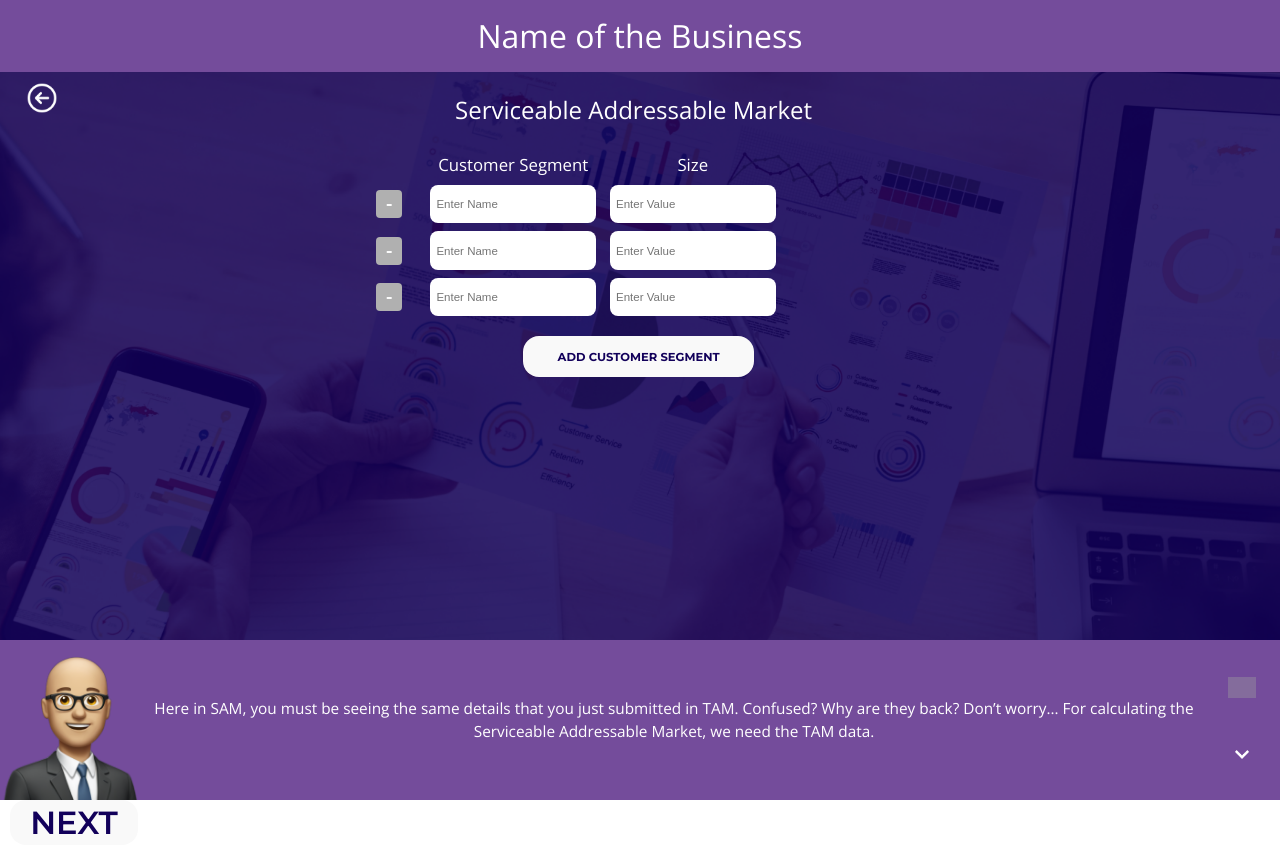
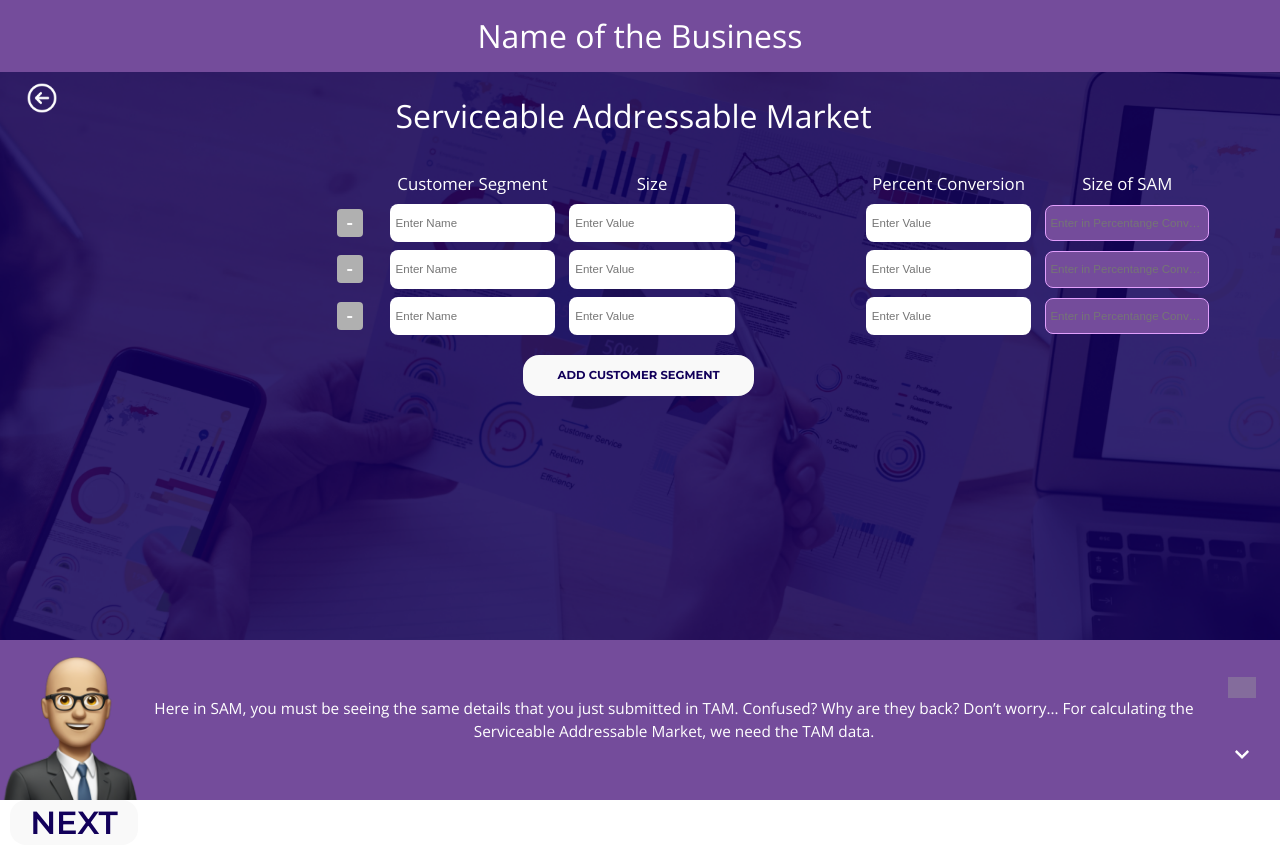
Before and after one commit to redxwelingkar/Biz-Sim-V2, a React (Vite) app: page /Biz-Sim-V2/sam-calculation in a window 1280 px wide. Built offline with nearby package versions, Linux system fonts and the light colour scheme; grey boxes are pictures that could not be loaded.

Commit message:
percentage and size of SAM column added functional pending

```diff
--- a/src/components/MainTable.tsx
+++ b/src/components/MainTable.tsx
@@ -5,18 +5,23 @@ import Size from './SizeCell';
 import NumberToWords from './NumberToWords';
 import TransitionWrapper from './TransitionWrapper'; // Import TransitionWrapper
 import '../css/MainTable.css';
+import Percentage from './PercentageCell';
+import SizeofSAM from './SizeofSAM';
 
 interface TableComponentProps {
   hideTotalSum?: boolean; // Add prop to conditionally hide total sum
   headingText?: string;
   hideSaveDetailsButton?: boolean;
+  NumbertoWordsCOL?: boolean;
+  PercentageConvCOL?: boolean;
+  SizeofSAMCOL?: boolean;
 }
 
-const TableComponent = ({ hideTotalSum, headingText, hideSaveDetailsButton }: TableComponentProps) => {
+const TableComponent = ({ hideTotalSum, headingText, hideSaveDetailsButton, NumbertoWordsCOL, PercentageConvCOL, SizeofSAMCOL }: TableComponentProps) => {
   const [rows, setRows] = useState([
-    { id: 1, customerSegment: '', size: '' },
-    { id: 2, customerSegment: '', size: '' },
-    { id: 3, customerSegment: '', size: '' },
+    { id: 1, customerSegment: '', size: '', percentage: '', sizeofSAM: '' },
+    { id: 2, customerSegment: '', size: '', percentage: '', sizeofSAM: '' },
+    { id: 3, customerSegment: '', size: '', percentage: '', sizeofSAM: '' },
   ]);
   const [errorMessage, setErrorMessage] = useState('');
   const [totalSize, setTotalSize] = useState<number | null>(null);
@@ -41,7 +46,9 @@ const TableComponent = ({ hideTotalSum, headingText, hideSaveDetailsButton }: Ta
     const newRow = {
       id: rows.length ? rows[rows.length - 1].id + 1 : 1,
       customerSegment: '',
-      size: ''
+      size: '',
+      percentage: '',
+      sizeofSAM: ''
     };
     setRows([...rows, newRow]);
   };
@@ -67,6 +74,27 @@ const TableComponent = ({ hideTotalSum, headingText, hideSaveDetailsButton }: Ta
     });
     setRows(updatedRows);
   };
+
+  const handlePercentageChange = (id: number, value: string) => {
+    const updatedRows = rows.map(row => {
+      return row.id === id ? { ...row, percentage: value } : row;
+    });
+    setRows(updatedRows);
+    calulateSizeofSAM(id, value)
+  };
+
+  const calulateSizeofSAM = (id: number, percentage?: string) => {
+    const updatedRows = rows.map(row => {
+      if (row.id === id && row.size && percentage) {
+        return {
+          ...row,
+          sizeofSAM: ((parseInt(row.size) * parseInt(percentage)) / 100).toString()
+        };
+      }
+      return row;
+    });
+    setRows(updatedRows)
+  }
 
   const handleSaveDetails = () => {
     const allFieldsFilled = rows.every(row => row.customerSegment !== '' && row.size !== '');
@@ -112,7 +140,9 @@ const TableComponent = ({ hideTotalSum, headingText, hideSaveDetailsButton }: Ta
             <th></th>
             <th>Customer Segment</th>
             <th>Size</th>
-            <th></th>
+            {NumbertoWordsCOL && <th></th>} {/* NumberToWords header */}
+            {PercentageConvCOL && <th>Percent Conversion</th>}
+            {SizeofSAMCOL && <th>Size of SAM</th>}
           </tr>
         </thead>
         <tbody>
@@ -133,9 +163,25 @@ const TableComponent = ({ hideTotalSum, headingText, hideSaveDetailsButton }: Ta
                   onChange={(value) => handleSizeChange(row.id, value)}
                 />
               </td>
-              <td className="size-in-words">
-                <NumberToWords value={row.size} />
-              </td>
+              {NumbertoWordsCOL &&
+                <td className="size-in-words">
+                  <NumberToWords value={row.size} />
+                </td>
+              }
+              {PercentageConvCOL &&
+                <td>
+                  <Percentage
+                    value={row.percentage}
+                    onChange={(value) => handlePercentageChange(row.id, value)} />
+                </td>
+              }
+              {SizeofSAMCOL &&
+                <td>
+                  <SizeofSAM
+                    value={row.sizeofSAM}
+                  />
+                </td>
+              }
             </tr>
           ))}
         </tbody>
--- /dev/null
+++ b/src/components/PercentageCell.tsx
@@ -0,0 +1,50 @@
+import React from 'react';
+
+interface PercentageProps {
+    value: string;
+    onChange: (value: string) => void;
+}
+
+const MAX_PERCENTAGE = 100; // Define a maximum percentage limit
+
+const Percentage = ({ value, onChange }: PercentageProps) => {
+    const handleChange = (e: React.ChangeEvent<HTMLInputElement>) => {
+        const newValue = e.target.value;
+
+        // Prevent entering values larger than MAX_PERCENTAGE
+        if (parseFloat(newValue) <= MAX_PERCENTAGE || newValue === '') {
+            onChange(newValue);
+        }
+    };
+
+    const handleBlur = (e: React.FocusEvent<HTMLInputElement>) => {
+        if (e.target.value) {
+            e.target.classList.add('blurred');
+        }
+    };
+
+    const handleFocus = (e: React.FocusEvent<HTMLInputElement>) => {
+        e.target.classList.remove('blurred');
+    };
+
+    const handleClear = () => {
+        onChange('');
+    };
+
+    return (
+        <div className="cell">
+            <input
+                type="number"
+                placeholder="Enter Value"
+                value={value}
+                onChange={handleChange}
+                onBlur={handleBlur}
+                onFocus={handleFocus}
+                className={value ? 'value-entered' : ''}
+            />
+            {value && <span onClick={handleClear} className="clear-icon clear-icon-left">%</span>}
+        </div>
+    );
+};
+
+export default Percentage;
--- a/src/components/SizeCell.tsx
+++ b/src/components/SizeCell.tsx
@@ -1,5 +1,5 @@
 import React from 'react';
-
+import whiteCross from "../assets/img/white_cross.png";
 interface SizeProps {
   value: string;
   onChange: (value: string) => void;
@@ -42,7 +42,9 @@ const Size = ({ value, onChange }: SizeProps) => {
         onFocus={handleFocus}
         className={value ? 'value-entered' : ''}
       />
+      {/* {value && <span onClick={handleClear} className="clear-icon clear-icon-left"><img className='whitecross' src={whiteCross} alt="X" /></span>} */}
       {value && <span onClick={handleClear} className="clear-icon clear-icon-left">x</span>}
+
     </div>
   );
 };
--- /dev/null
+++ b/src/components/SizeofSAM.tsx
@@ -0,0 +1,51 @@
+import React from 'react';
+
+interface SizeofSAMProps {
+    value: string;
+}
+
+// const MAX_SIZE = 1e16; // Define a maximum size limit
+
+const Size = ({ value }: SizeofSAMProps) => {
+    // const handleChange = (e: React.ChangeEvent<HTMLInputElement>) => {
+    //     const newValue = e.target.value;
+
+    //     // Prevent entering values larger than MAX_SIZE
+    //     if (parseFloat(newValue) <= MAX_SIZE || newValue === '') {
+    //         onChange(newValue);
+    //     }
+    // };
+
+    const handleBlur = (e: React.FocusEvent<HTMLInputElement>) => {
+        if (e.target.value) {
+            e.target.classList.add('blurred');
+        }
+    };
+
+    const handleFocus = (e: React.FocusEvent<HTMLInputElement>) => {
+        e.target.classList.remove('blurred');
+    };
+
+    // const handleClear = () => {
+    //     onChange('');
+    // };
+
+    return (
+        <div className="cell">
+            <input
+                contentEditable='false'
+                placeholder="Enter in Percentange Conversion Column "
+                value={value}
+                // onChange={handleChange}
+                // onBlur={handleBlur}
+                // onFocus={handleFocus}
+                className={'value-entered blurred'}
+            />
+            {/* {value && <span onClick={handleClear} className="clear-icon clear-icon-left"><img className='whitecross' src={whiteCross} alt="X" /></span>} */}
+            {/* {value && <span onClick={handleClear} className="clear-icon clear-icon-left">x</span>} */}
+
+        </div>
+    );
+};
+
+export default Size;
--- a/src/css/MainTable.css
+++ b/src/css/MainTable.css
@@ -2,6 +2,7 @@ h2 {
   color: white;
   margin-top: 10px;
   margin-right: 21vw;
+  font-size: xx-large;
 }
 
 .table-container {
@@ -135,7 +136,9 @@ h2 {
 .clear-icon:hover{
   color: red;
 }
-
+.whitecross{
+  height: 2vh;
+}
 .button-container {
   display: flex;
   justify-content: flex-start;
@@ -191,7 +194,7 @@ h2 {
 }
 
 .table td:nth-child(4) {
-  width: 380px; /* Width for size in words column */
+  width: 150px; /* Width for size in words column */
 }
 
 .total-size-container {
--- a/src/pages/SAM/SAMCalculation.tsx
+++ b/src/pages/SAM/SAMCalculation.tsx
@@ -15,6 +15,9 @@ const SAMCalc = () => {
 
   const footerTexts = [
     "Here in SAM, you must be seeing the same details that you just submitted in TAM. Confused? Why are they back? Don’t worry... For calculating the Serviceable Addressable Market, we need the TAM data. ",
+    "Here in SAM, you must be seeing the same details that you just submitted in TAM. Confused? Why are they back? Don’t worry... For calculating the Serviceable Addressable Market, we need the TAM data. ",
+    "Here in SAM, you must be seeing the same details that you just submitted in TAM. Confused? Why are they back? Don’t worry... For calculating the Serviceable Addressable Market, we need the TAM data. ",
+    "Here in SAM, you must be seeing the same details that you just submitted in TAM. Confused? Why are they back? Don’t worry... For calculating the Serviceable Addressable Market, we need the TAM data. ",
     "And the only action required from you to calculate SAM is to fill the value of the “Percentage Conversion” for each of your customer segment and then press “Enter”, and, Voila! The “Size of SAM” for each customer segment will be displayed in the fourth column. ",
     "You can still add more customer segments here, by clicking on the “ADD CUSTOMER SEGMENT” button and adding their names and vales for TAM and then their Percentage Conversion values. Go ahead try and try adding one, you can always delete it later... ",
     "Alright! Now that you have calculated the SAM for each customer segment, it is time to calculate the total value of SAM. For this, just click on the “CALCULATE SAM” button and the total size of SAM will be calculated and displayed.",
@@ -30,6 +33,9 @@ const SAMCalc = () => {
         hideTotalSum={true}
         headingText="Serviceable Addressable Market"
         hideSaveDetailsButton={true}
+        NumbertoWordsCOL={true}
+        PercentageConvCOL={true}
+        SizeofSAMCOL={true}
       />{" "}
       <Footer onNext={() => { }} texts={footerTexts} />{" "}
       <button onClick={navigateNext}>NEXT</button>
--- a/src/pages/TAM/TAMCalculation.tsx
+++ b/src/pages/TAM/TAMCalculation.tsx
@@ -24,7 +24,7 @@ const TAMCalc = () => {
       <Header />
       <BackButton topOffset="10vh" /> {/* Adjust the value as needed */}
       {!showTable && <div className='table-placeholder'></div>}
-      {showTable && <TableComponent headingText="Total Addressable Market" />} {/* Conditionally render TableComponent */}
+      {showTable && <TableComponent headingText="Total Addressable Market" NumbertoWordsCOL={true} />} {/* Conditionally render TableComponent */}
       <Footer onNext={handleNext} texts={footerTexts} /> {/* Pass function to show TableComponent */}
     </div>
   );
```
Also changed, not shown: src/assets/img/white_cross.png (added).
